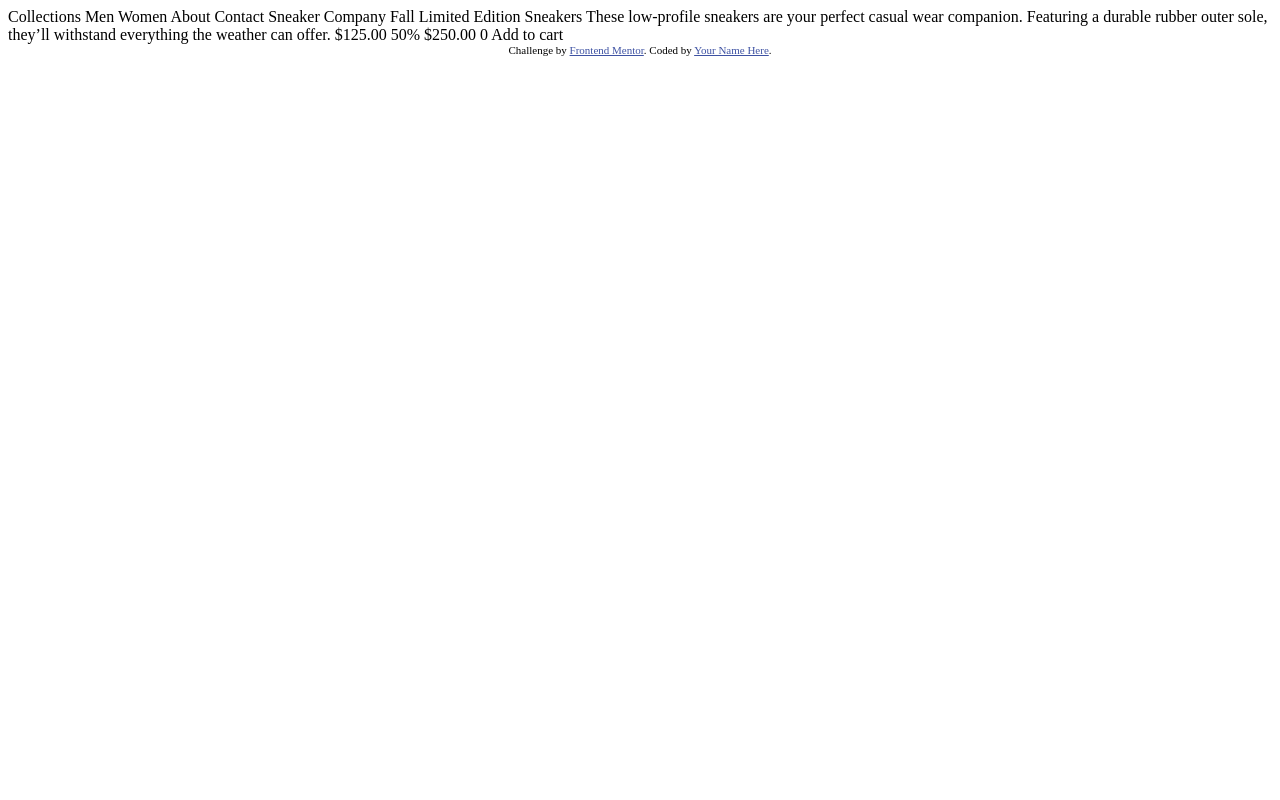
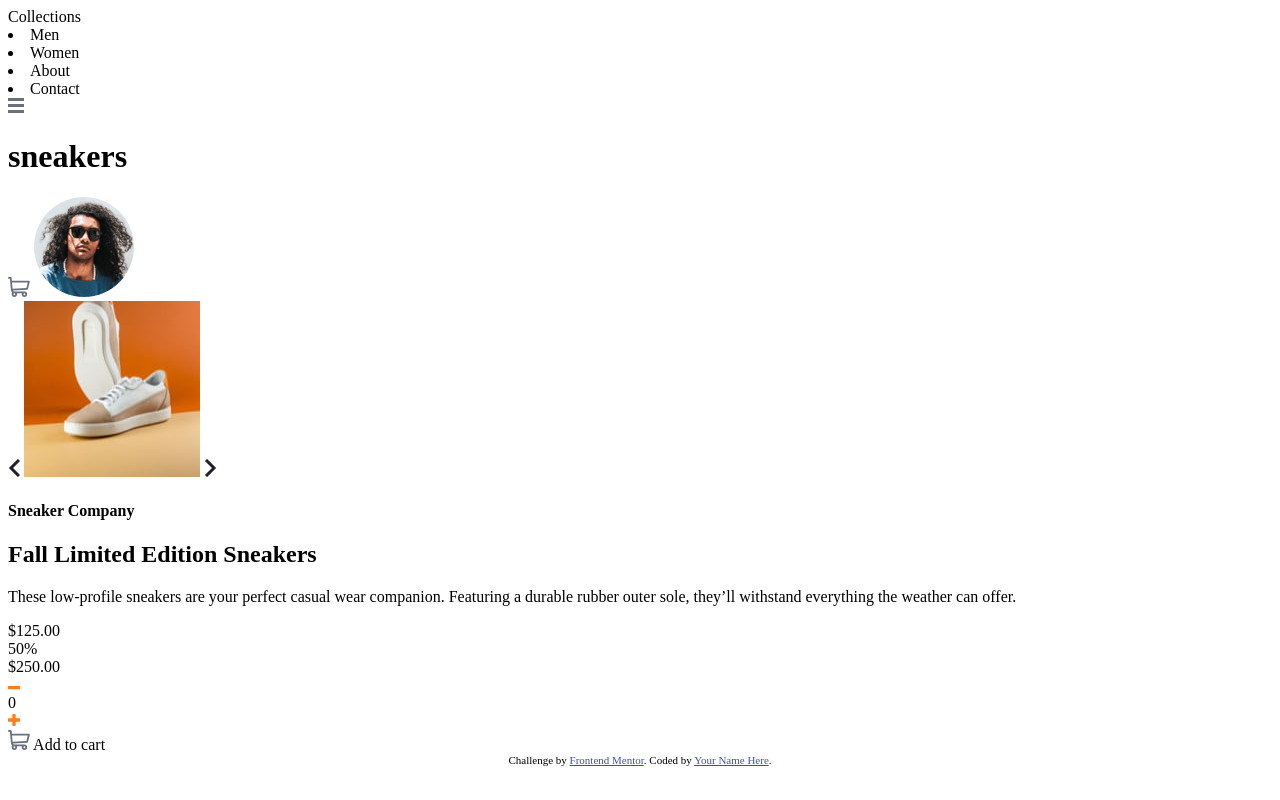
Before and after one commit to JacqueM-tech/ecommerce-product-page, a plain HTML site: page index.html in a window 1280 px wide. Drawn offline with Linux system fonts and the light colour scheme.

Commit message:
updated html

```diff
--- a/index.html
+++ b/index.html
@@ -15,30 +15,50 @@
   </style>
 </head>
 <body>
-
-  Collections
-  Men
-  Women
-  About
-  Contact
-
-  Sneaker Company
-
-  Fall Limited Edition Sneakers
-
+  <header>
+    <nav>
+    Collections
+    <li>Men</li>
+    <li>Women</li>
+    <li>About</li>
+    <li>Contact</li>
+    </nav>
+    <img src="images/icon-menu.svg" alt="picture of menu icon">
+    <h1>sneakers</h1>
+    <img src="images/icon-cart.svg" alt="picture of a shopping cart">
+    <img src="images/image-avatar.png" alt="avatar">
+</header>
+<main>
+  <div>
+    <img src="images/icon-previous.svg" alt="picture of less than sign">
+    <img src="images/image-product-1-thumbnail.jpg" alt="product image">
+    <img src="images/icon-next.svg" alt="picture of greater than sign">
+  </div>
+  <h4>
+    Sneaker Company
+  </h4>
+  <h2>
+    Fall Limited Edition Sneakers
+  </h2>
+  <p>
   These low-profile sneakers are your perfect casual wear companion. Featuring a
   durable rubber outer sole, they’ll withstand everything the weather can offer.
-
-  $125.00
-  50%
-  $250.00
-
-  0
-  Add to cart
-
+  </p>
+  <div>$125.00</div>
+  <div>50%</div>
+  <div>$250.00</div>
+  <img src="images/icon-minus.svg" alt="picture of minus sign">
+  <div>0</div>
+  <img src="images/icon-plus.svg" alt="picture of plus sign">
+  <div>
+    <img src="images/icon-cart.svg" alt="picture of a shopping cart">
+    Add to cart</div>
+</main>
+<footer>
   <div class="attribution">
     Challenge by <a href="https://www.frontendmentor.io?ref=challenge" target="_blank">Frontend Mentor</a>.
     Coded by <a href="#">Your Name Here</a>.
+  </footer>
   </div>
 </body>
 </html>
```
